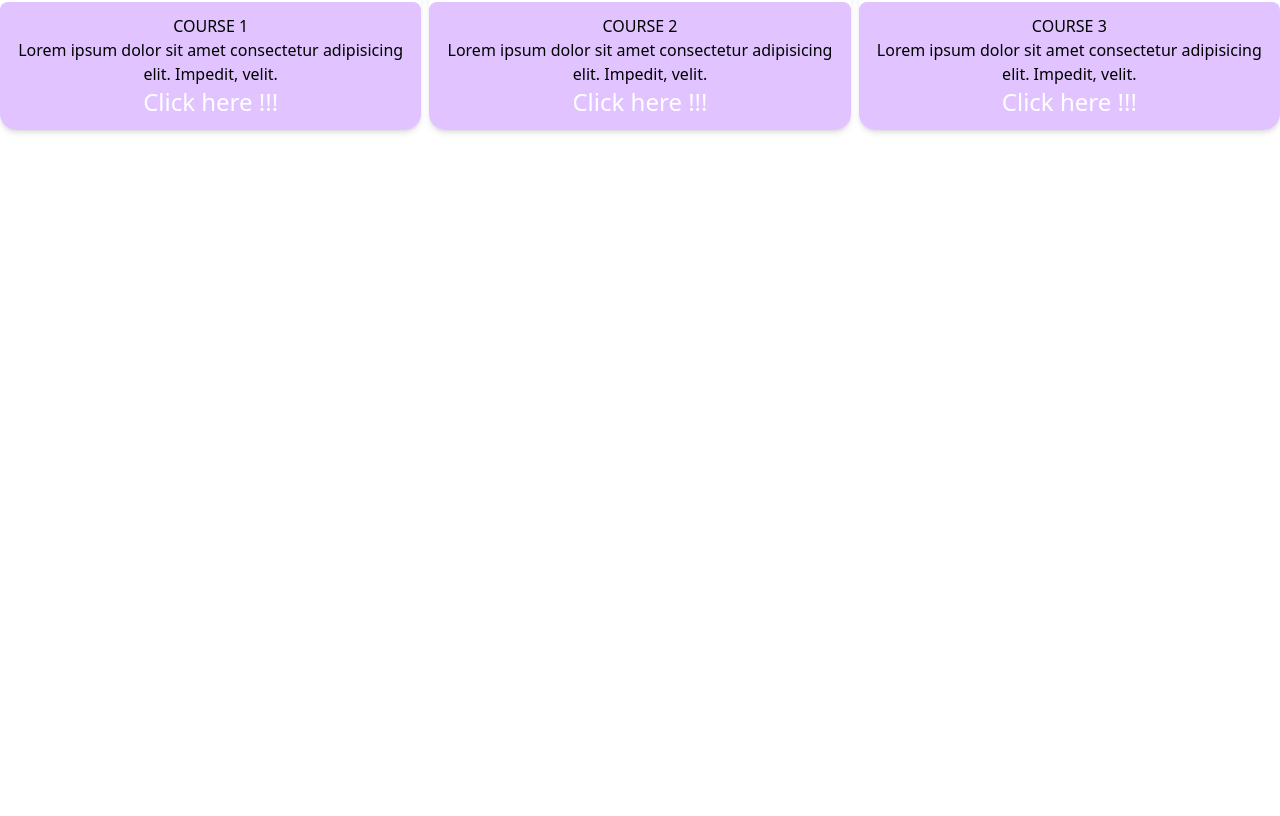
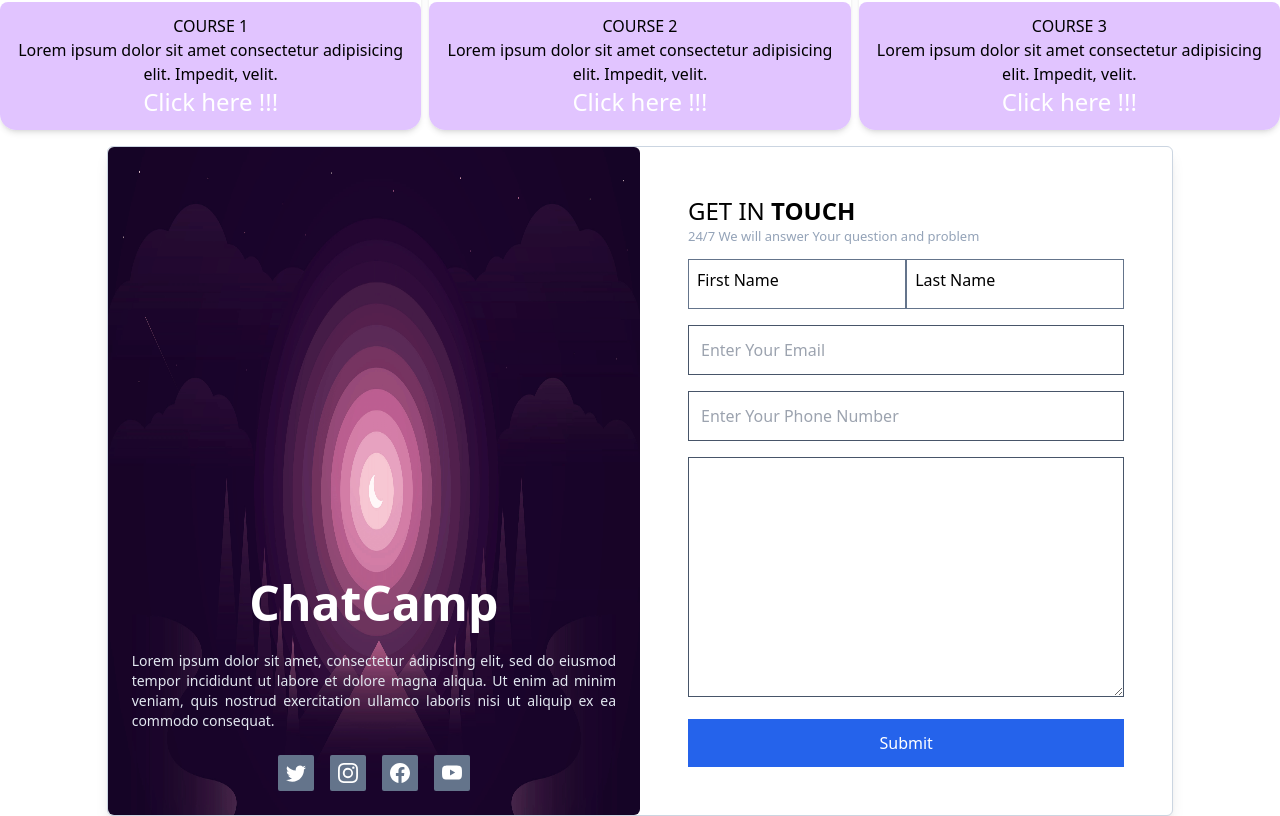
Before and after one commit to Daksh2356/chatcamp, a Next.js app: page /home in a window 1280 px wide. Shown: the part 1170-1986 px from the top of the page. Before the commit the page ends 1316 px from the top, so only its background shows below. Built offline with nearby package versions, Linux system fonts and the light colour scheme.

Commit message:
code merged

```diff
--- a/src/components/ContactUs.js
+++ b/src/components/ContactUs.js
@@ -8,7 +8,7 @@ const ContactUs = () => {
     <div className="w-5/6 flex mx-auto my-0 rounded-md bg-white shadow-lg border border-slate-300 h-auto">
       <div className="w-1/2 object-cover relative">
         <Image
-          className="w-full h-full absolute top-0 z-0 rounded-md"
+          className="w-full h-full absolute top-0 z-0 rounded-md object-fill"
           quality={100}
           unoptimized
           src={BG1}
--- a/src/pages/home.jsx
+++ b/src/pages/home.jsx
@@ -3,6 +3,7 @@ import React from "react";
 import Image from "next/image";
 import halfBg from "../assets/halfBg.png";
 import { AiOutlineArrowDown } from "react-icons/ai";
+import ContactUs from "@/components/ContactUs";
 
 const Home = () => {
   return (
@@ -74,6 +75,7 @@ const Home = () => {
         </div>
       </div>
       <Card />
+      <ContactUs/>
     </>
   );
 };
--- a/src/pages/index.js
+++ b/src/pages/index.js
@@ -1,13 +1,11 @@
 // import Image from "next/image";
 // import { Inter } from "next/font/google";
 
-import ContactUs from "@/components/ContactUs";
 
 // const inter = Inter({ subsets: ["latin"] });
 
 export default function Home() {
   return <div className=" w-full h-screen">
   <div>ChatCamp</div>
-  <ContactUs/>
   </div>;
 }
```
